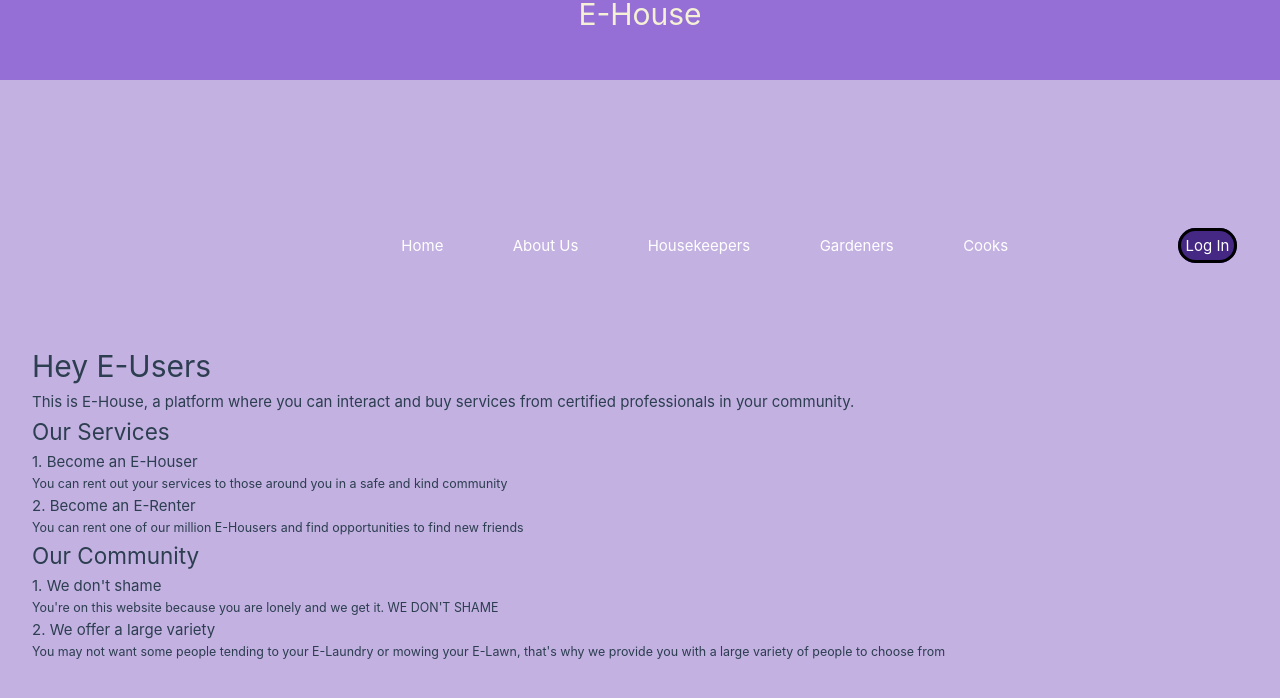
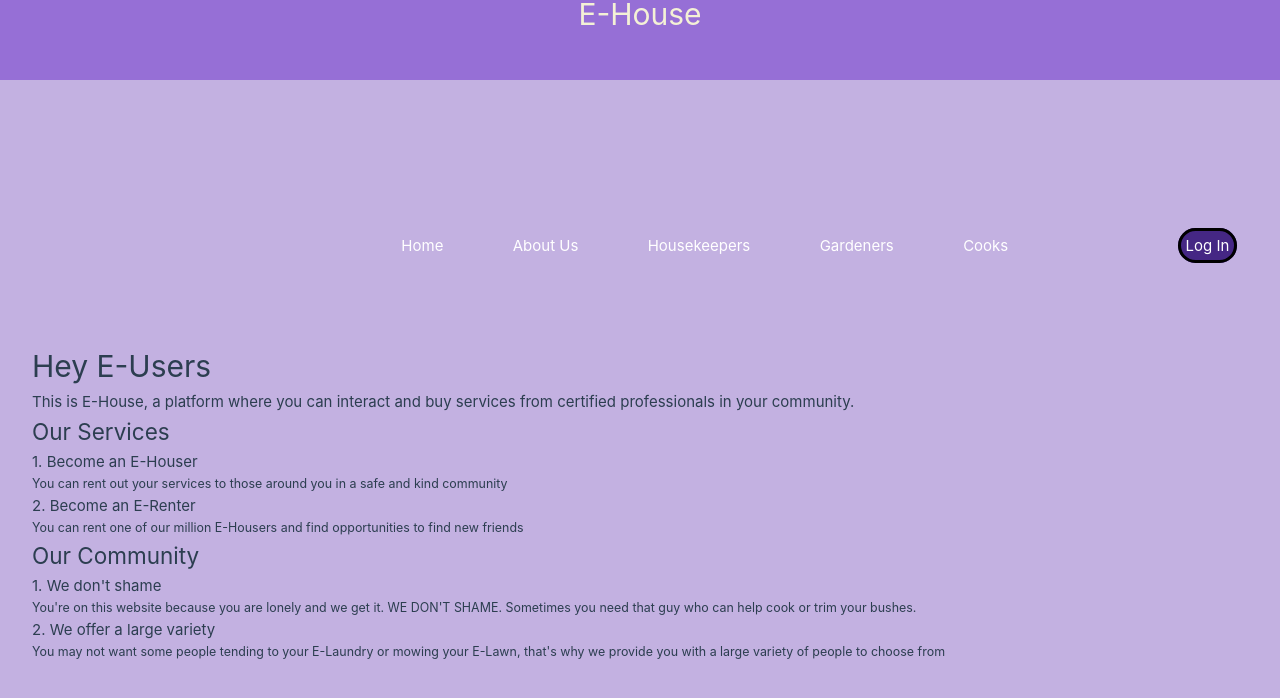
Before and after one commit to staten-island-tech/sql-project, a Vue app in the folder sql-project/: page /about in a window 1280 px wide. Shown: the top 698 px of the page. Built offline with nearby package versions, Linux system fonts and the light colour scheme.

Commit message:
cummit 25

```diff
--- a/sql-project/src/views/AboutView.vue
+++ b/sql-project/src/views/AboutView.vue
@@ -12,7 +12,10 @@
     <h5>You can rent one of our million E-Housers and find opportunities to find new friends</h5>
     <h2>Our Community</h2>
     <h4>1. We don't shame</h4>
-    <h5>You're on this website because you are lonely and we get it. WE DON'T SHAME</h5>
+    <h5>
+      You're on this website because you are lonely and we get it. WE DON'T SHAME. Sometimes you
+      need that guy who can help cook or trim your bushes.
+    </h5>
     <h4>2. We offer a large variety</h4>
     <h5>
       You may not want some people tending to your E-Laundry or mowing your E-Lawn, that's why we
--- a/sql-project/src/views/loginView.vue
+++ b/sql-project/src/views/loginView.vue
@@ -1,4 +1,12 @@
-<script></script>
+<script>
+<div class="box">
+   <h2 class="name">{{  }}</h2>
+   <img class="image" v-bind:src="img" v-bind:alt="img" />
+   <h3 class="price">Price: ${{ price }}</h3>
+   <h3 class="Habitat">Habitat: {{ Habitat }}</h3>
+   <h3 class="dangerous">Danger Level: {{ dangerous }}</h3>
+   <h3 class="InStock">{{ InStock }}</h3>
+</script>
 
 <template>
   <form class="loginForm">
```
Also changed, not shown: sql-project/src/components/userdataTemplate.vue (+5 -5 lines).
